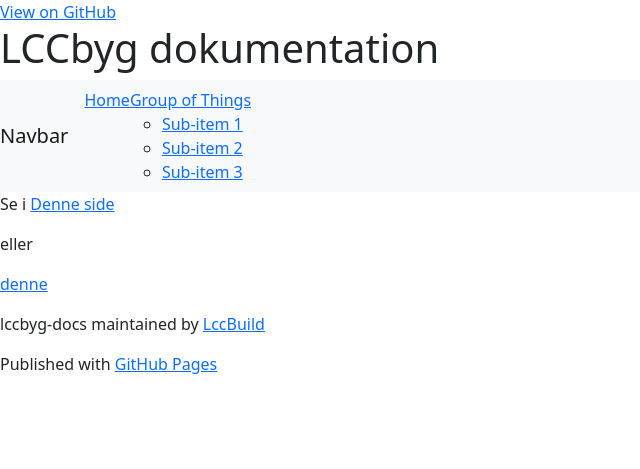
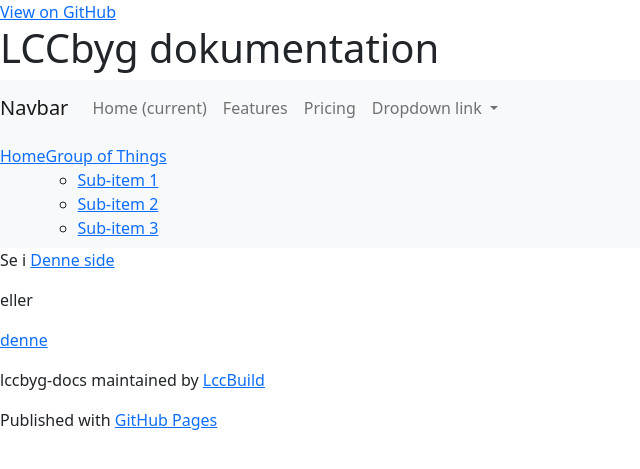
Before and after one commit to LccBuild/lccbyg-docs, a Jekyll site: the page built from docs/index.md, in a window 1280 px wide. Shown: the top 469 px of the page, without its empty margins (0-640 px from the left). Built offline with Jekyll 4.4.1, drawn with Linux system fonts in a browser that asks for light colours; our own code applies the rules of GitHub Pages for plain Markdown files; the repository's description, which GitHub fills in, is left out.

Commit message:
Update mainnavigation.html

```diff
--- a/docs/_includes/mainnavigation.html
+++ b/docs/_includes/mainnavigation.html
@@ -13,15 +13,38 @@
 {% endfor %}
 
 
-
+<nav class="navbar navbar-expand-lg navbar-light bg-light">
+    <a class="navbar-brand" href="#">Navbar</a>
+    <button class="navbar-toggler" type="button" data-toggle="collapse" data-target="#navbarNavDropdown" aria-controls="navbarNavDropdown" aria-expanded="false" aria-label="Toggle navigation">
+      <span class="navbar-toggler-icon"></span>
+    </button>
+    <div class="collapse navbar-collapse" id="navbarNavDropdown">
+      <ul class="navbar-nav">
+        <li class="nav-item active">
+          <a class="nav-link" href="#">Home <span class="sr-only">(current)</span></a>
+        </li>
+        <li class="nav-item">
+          <a class="nav-link" href="#">Features</a>
+        </li>
+        <li class="nav-item">
+          <a class="nav-link" href="#">Pricing</a>
+        </li>
+        <li class="nav-item dropdown">
+          <a class="nav-link dropdown-toggle" href="#" id="navbarDropdownMenuLink" data-toggle="dropdown" aria-haspopup="true" aria-expanded="false">
+            Dropdown link
+          </a>
+          <div class="dropdown-menu" aria-labelledby="navbarDropdownMenuLink">
+            <a class="dropdown-item" href="#">Action</a>
+            <a class="dropdown-item" href="#">Another action</a>
+            <a class="dropdown-item" href="#">Something else here</a>
+          </div>
+        </li>
+      </ul>
+    </div>
+  </nav>
 
 <!-- Then we build the nav bar. -->
 <nav class="navbar navbar-expand-lg navbar-light bg-light">
-    <a class="navbar-brand" href="#">Navbar</a>
-    <button class="navbar-toggler" type="button" data-toggle="collapse" data-target="#navbarSupportedContent" aria-controls="navbarSupportedContent" aria-expanded="false" aria-label="Toggle navigation">
-      <span class="navbar-toggler-icon"></span>
-    </button>
-
     <div class="collapse navbar-collapse" id="navbarSupportedContent">
     <ul class="navbar-nav mr-auto>
     {% for entry in site.data.navigation %}
```
